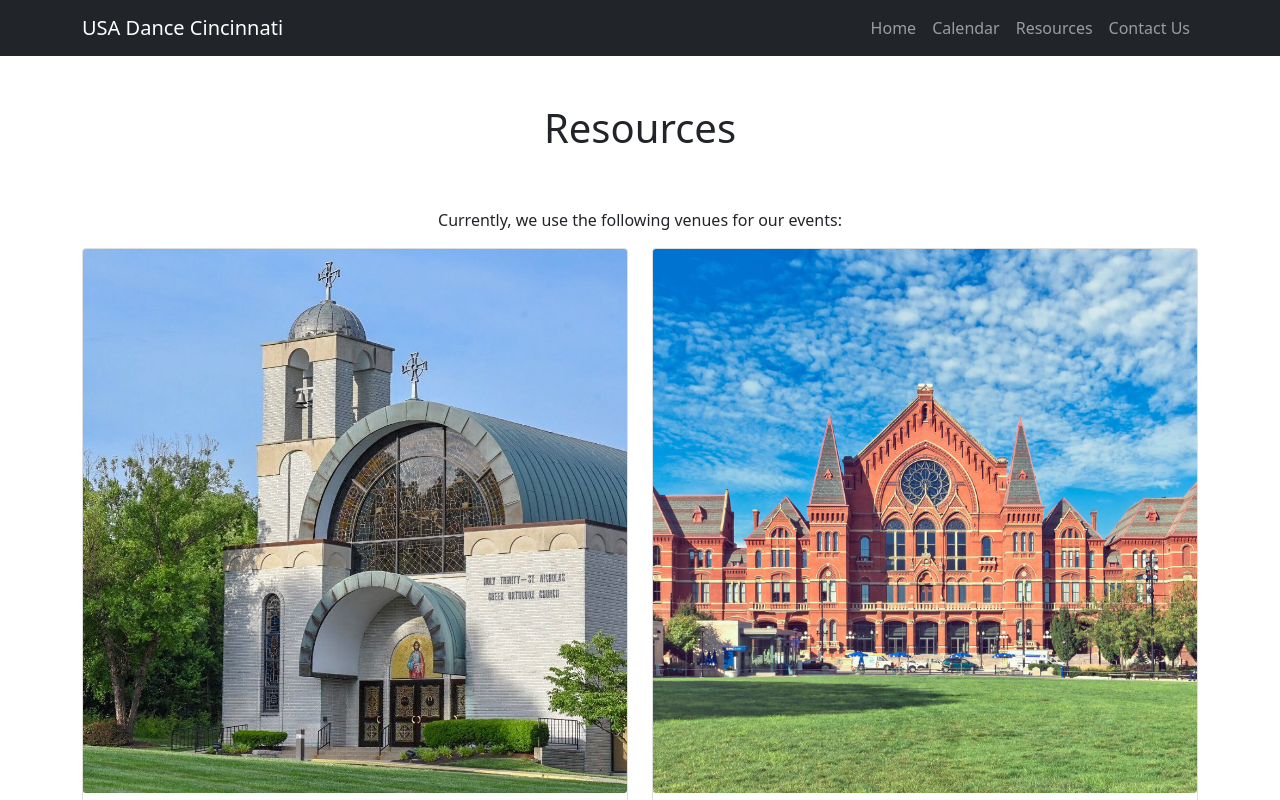
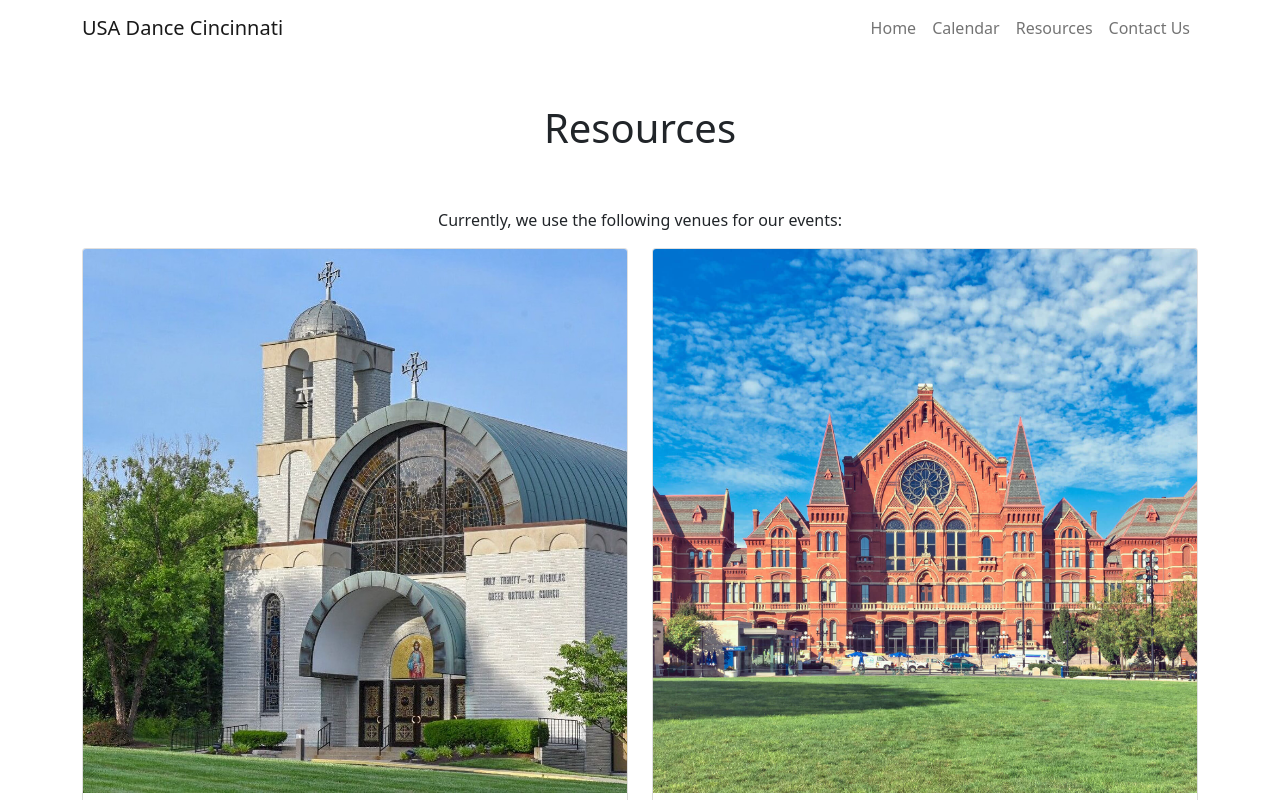
Before and after one commit to shadowlion/usadancecincinnati, a Next.js app: page /resources in a window 1280 px wide. Shown: the top 800 px of the page. Built offline with nearby package versions, Linux system fonts and the light colour scheme.

Commit message:
refactor: remove all instances of react-bootstrap

```diff
--- a/src/components/BaseFooter.tsx
+++ b/src/components/BaseFooter.tsx
@@ -1,15 +1,17 @@
-import Nav from "react-bootstrap/Nav";
-
 const BaseFooter = () => {
   const year = new Date().getFullYear();
 
   return (
     <div className="container">
-      <Nav className="d-flex justify-content-around">
-        <Nav.Link disabled>
-          &copy;{year} USA Dance #2006 (Cincinnati, OH)
-        </Nav.Link>
-      </Nav>
+      <div className="nav d-flex justify-content-around">
+        <ul className="nav">
+          <li className="nav-item">
+            <a href="#" className="nav-link disabled">
+              &copy;{year} USA Dance #2006 (Cincinnati, OH)
+            </a>
+          </li>
+        </ul>
+      </div>
     </div>
   );
 };
--- a/src/components/BaseNavigation.tsx
+++ b/src/components/BaseNavigation.tsx
@@ -1,32 +1,57 @@
 import Link from "next/link";
-import Container from "react-bootstrap/Container";
-import Nav from "react-bootstrap/Nav";
-import Navbar from "react-bootstrap/Navbar";
 
 const BaseNavigation = () => {
   return (
-    <Navbar bg="dark" variant="dark" expand="md">
-      <Container>
-        <Navbar.Brand href="/">USA Dance Cincinnati</Navbar.Brand>
-        <Navbar.Toggle aria-controls="navbar-responsive" />
-        <Navbar.Collapse id="navbar-responsive" className="justify-content-end">
-          <Nav>
+    <nav className="navbar navbar-expand-lg navbar-light bg-transparent">
+      <div className="container">
+        <Link href="/">
+          <a className="navbar-brand">USA Dance Cincinnati</a>
+        </Link>
+        <button
+          className="navbar-toggler"
+          type="button"
+          data-bs-toggle="collapse"
+          data-bs-target="#navbarSupportedContent"
+          aria-controls="navbarSupportedContent"
+          aria-expanded="false"
+          aria-label="Toggle navigation"
+        >
+          <span className="navbar-toggler-icon"></span>
+        </button>
+        <div className="collapse navbar-collapse" id="navbarSupportedContent">
+          <ul className="navbar-nav ms-auto mb-2 mb-lg-0">
+            <li className="nav-item">
               <Link href="/" passHref>
-              <Nav.Link>Home</Nav.Link>
+                <a className="nav-link" aria-current="page">
+                  Home
+                </a>
               </Link>
+            </li>
+            <li className="nav-item">
               <Link href="/calendar" passHref>
-              <Nav.Link>Calendar</Nav.Link>
+                <a className="nav-link" aria-current="page">
+                  Calendar
+                </a>
               </Link>
+            </li>
+            <li className="nav-item">
               <Link href="/resources" passHref>
-              <Nav.Link>Resources</Nav.Link>
+                <a className="nav-link" aria-current="page">
+                  Resources
+                </a>
               </Link>
+            </li>
+            <li className="nav-item">
               <Link href="/contactus" passHref>
-              <Nav.Link>Contact Us</Nav.Link>
+                <a className="nav-link" aria-current="page">
+                  Contact Us
+                </a>
               </Link>
-          </Nav>
-        </Navbar.Collapse>
-      </Container>
-    </Navbar>
+            </li>
+          </ul>
+        </div>
+      </div>
+    </nav>
   );
 };
 
--- a/src/pages/resources.tsx
+++ b/src/pages/resources.tsx
@@ -1,6 +1,7 @@
 import Image from "next/image";
 import Link from "next/link";
-import CardImg from "react-bootstrap/CardImg";
+import GocImg from "../../public/goc.jpeg";
+import MusicHallImg from "../../public/music_hall.jpg";
 
 const ResourcesPage = () => {
   return (
@@ -12,13 +13,10 @@
       <section className="row pb-md-5">
         <div className="col-12 col-md-6 mb-3">
           <div className="card">
-            <CardImg
-              as={Image}
-              src="/goc.jpeg"
-              alt="Greek Orthodox Church image"
-              width={200}
-              height={200}
-              layout="responsive"
+            <Image
+              className="card-img-top"
+              src={GocImg}
+              alt="image of the greek orthodox church"
             />
             <div className="card-body">
               <h5 className="card-title">
@@ -35,13 +33,10 @@
         </div>
         <div className="col-12 col-md-6 mb-3">
           <div className="card">
-            <CardImg
-              as={Image}
-              src="/music_hall.jpg"
-              alt="Music Hall image"
-              width={200}
-              height={200}
-              layout="responsive"
+            <Image
+              className="card-img-top"
+              src={MusicHallImg}
+              alt="image of the greek orthodox church"
             />
             <div className="card-body">
               <h5 className="card-title">Cincinnati Music Hall</h5>
```
Lines whose indentation alone changed are shown as unchanged.
